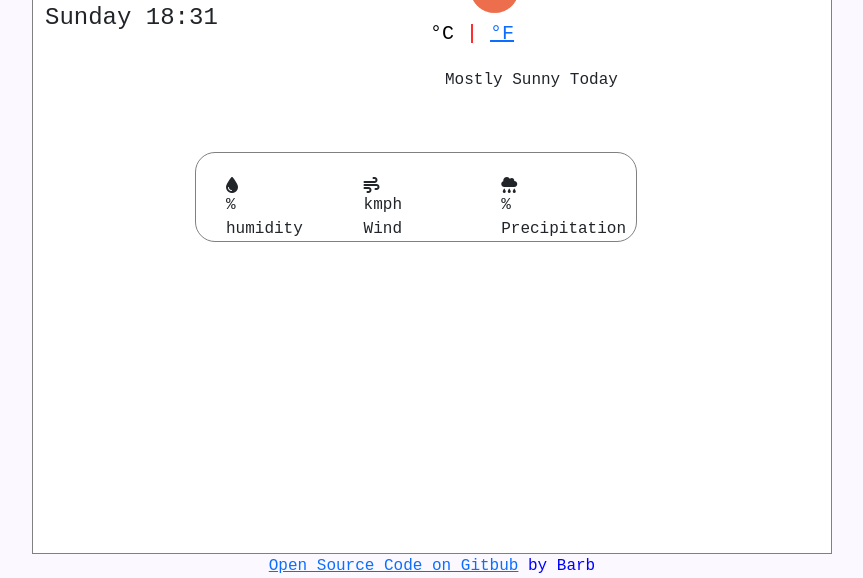
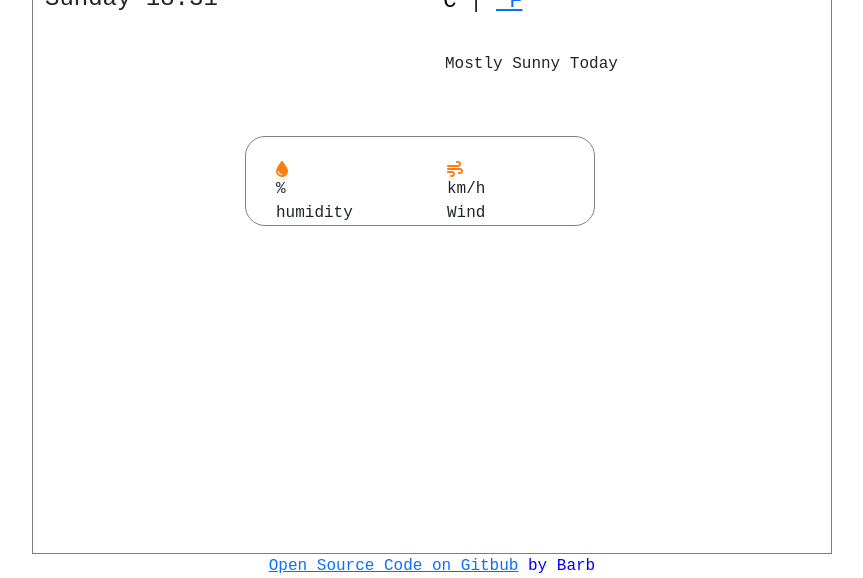
Before and after one commit to BarbMoraa/my-current-shecodes-project, a website: page index.html in a window 1280 px wide. Shown: the part 306-884 px from the top of the page, without its empty margins (208-1071 px from the left). Drawn offline with nearby package versions, Linux system fonts and the light colour scheme; no server answers.

Commit message:
removed precipitation and added more css

```diff
--- a/index.html
+++ b/index.html
@@ -22,8 +22,6 @@
       <div class="weather">
         <P class="title">
           Weather Champ
-
-        <img src="weather-Pic.png" class="image" alt="weather-image">
         </P>
 
         <form class = "searchForm" id = "search-form">
@@ -76,7 +74,8 @@
               <div class="humid-icon">
                 <i class="fas fa-tint"></i>
               </div>
-            <div class="value" id="humid"> % </div>
+            <span class="value" id="humid"></span>
+            <span class="humidity-unit">%</span>
             <div class="expression">
 
           humidity
@@ -89,25 +88,12 @@
               <div class="wind-icon">
                 <i class="fas fa-wind"></i>
             </div>
-            <div class="value" id="wind">  kmph </div>
+            <span class="value" id="wind"> </span>
+            <span class="wind-unit">km/h</span>
             <div class="expression">
 
           Wind
-          </div>
-          </div>
-
-          <div class="col">
-            <div class="icon-description"> </div>
-              <div class="precip-icon">
-                <i class="fas fa-cloud-rain"> </i>
             </div>
-            <div class="value" id="Precipitation">
-               %
-            </div>
-            <div class="expression">
-
-          Precipitation
-          </div>
           </div>
           </div>
           </div>
--- a/styles.css
+++ b/styles.css
@@ -1,6 +1,6 @@
 body{
     font-family: monospace;
-    background: #FBF9FF;
+    background: #fff;
 
 
 }
@@ -22,7 +22,7 @@ form{
     max-width: 800px;
     height: 800px;
     font-family: 'Courier New', Courier, monospace;
-    background: #ffFF;
+    background: #FFFFFf;
 
     border: 1px solid gray;
 }
@@ -75,31 +75,32 @@ form{
     text-align: center;
     margin-right: 0px;
 
+
 }
 
 
 .weatherDescription{
     position: relative;
     right: 5px;
-    left: 150px;
+    left: 190px;
     display: block;
     margin: 0 auto;
     margin-top: 60px;
     border: 1px solid gray;
     border-radius: 20px;
     border-width: 1px;
-    box-sizing: content-box;
-    margin-left: 0px;
-    margin-right: 20px;
-    padding-left: 30px;
-    padding-right: 10px;
-   max-width: 400px;
-
+   max-width: 350px;
+   margin-left: 10px;
+   margin-right: 10px;
+   padding-left: 30px;
+   padding-right: 0px;
 }
 .temperature-units{
   position: relative;
   left: 400px;
   padding-top: 35px;
+  font-weight: 24px;
+
 }
 
 .icon-description{
@@ -150,10 +151,9 @@ form{
     right: 20px;
     padding-left: 0px;
     margin-left: 5px;
-    top: -19px;
-    font-size: 20px;
+    top: -34px;
+    font-size: 22px;
     font-weight: 200;
-    color: red;
 }
 
 .units .active{
@@ -174,3 +174,9 @@ form{
 .weather-forecast{
     margin-top: 80px;
 }
+.humid-icon{
+    color: #fd7e14;
+}
+.wind-icon{
+    color: #fd7e14;
+}
```
